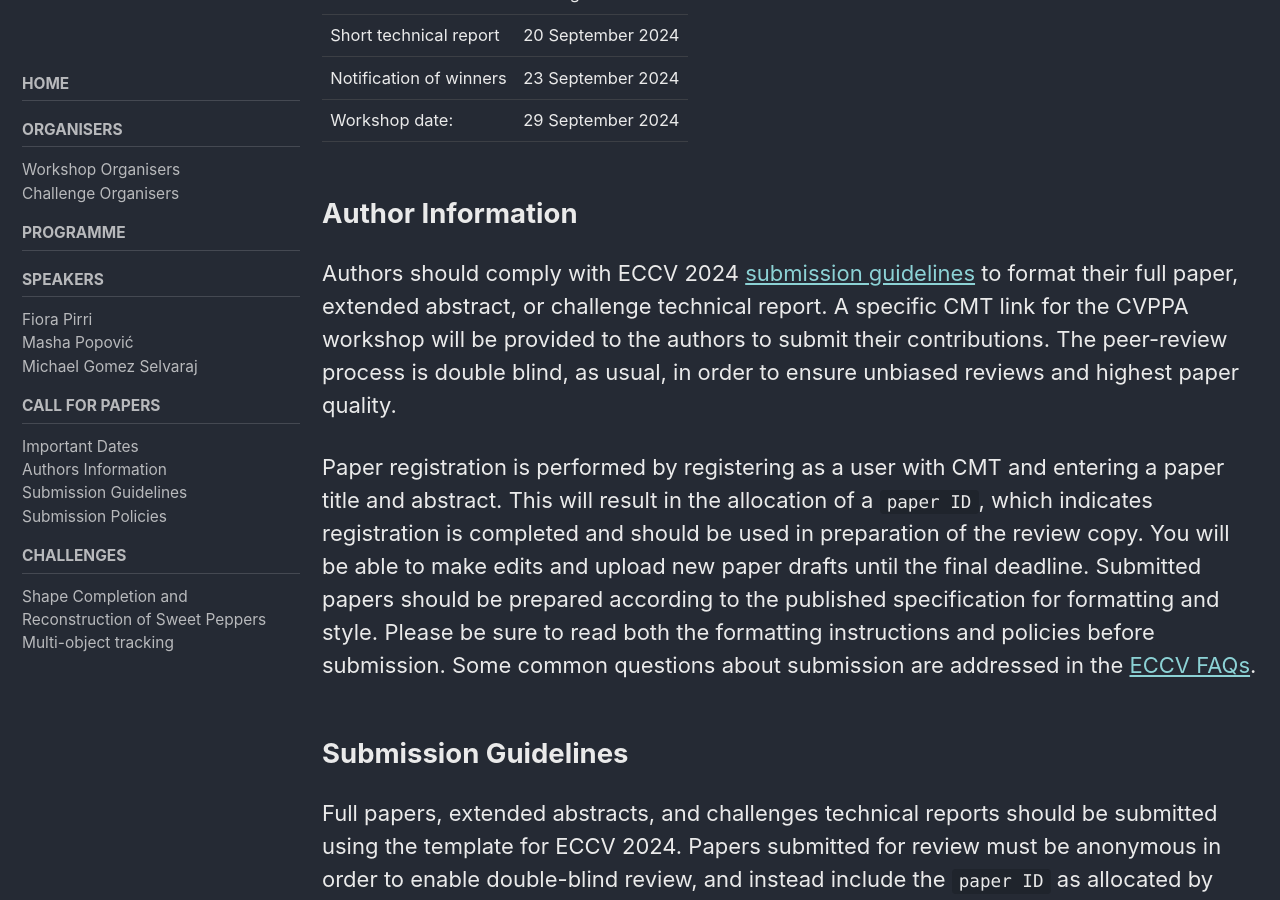
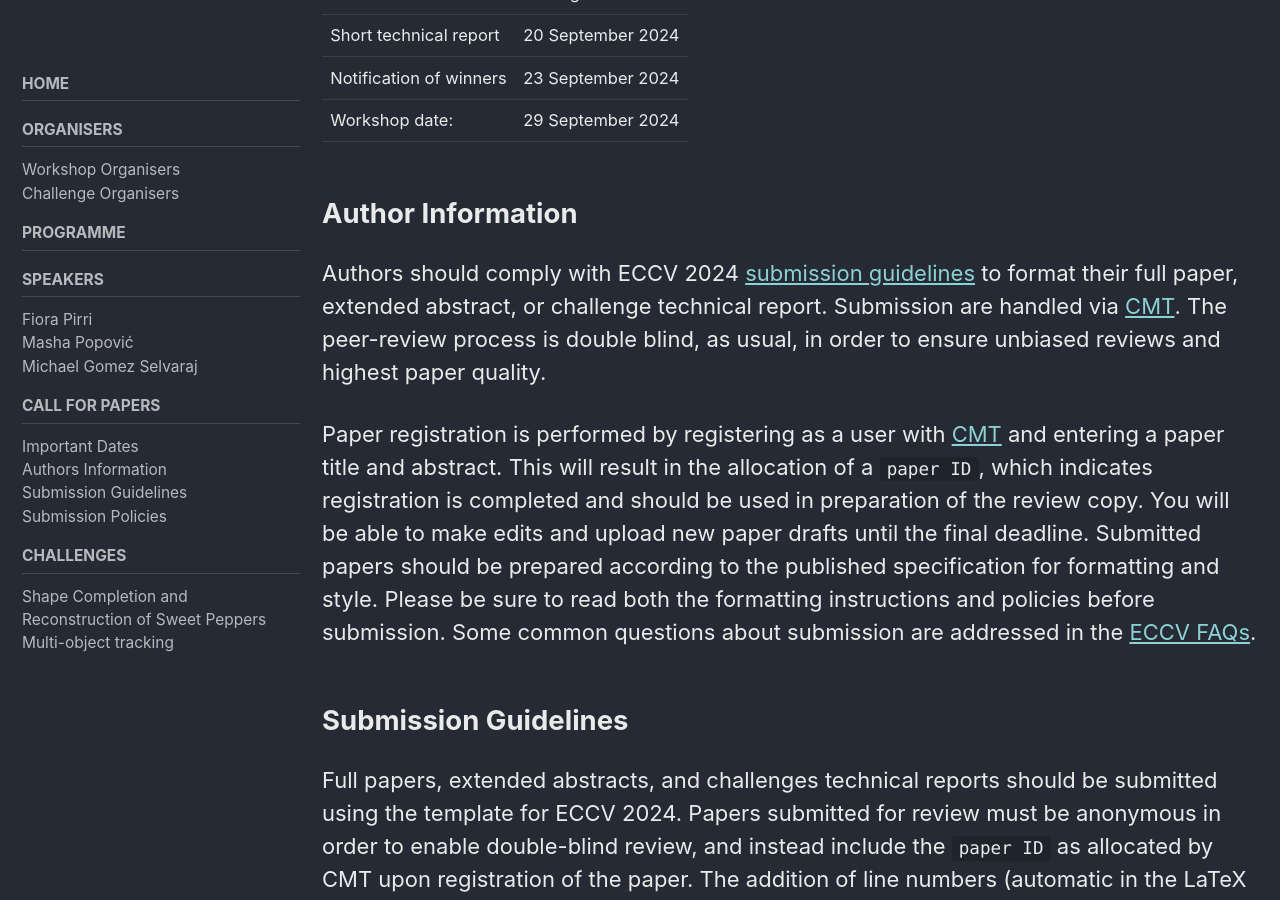
Before and after one commit to cvppa2024/cvppa2024.github.io, a Jekyll site: the page built from _pages/cfp.md, in a window 1280 px wide and 900 px high, scrolled down 1822 px. Built offline with Jekyll 4.4.1, drawn with Linux system fonts in a browser that asks for light colours; cached includes are drawn as plain includes; some of the changed text lies outside the part shown.

Commit message:
Update cfp.md
Added CMT link

```diff
--- a/_pages/cfp.md
+++ b/_pages/cfp.md
@@ -20,7 +20,7 @@ Specific topics of interest include, but are not limited to, the following:
 * image data sets defining plant phenotyping or agricultural tasks, complete with annotations if appropriate, accompanied with benchmark methods if possible, and suitable evaluation methods; and
 * challenge contributions - [click here](/challenges/) for more information regarding the challenges
 
-Submission will be done on CMT - more information will follow.
+Submission will be done on CMT. [Click here to start a submission](https://cmt3.research.microsoft.com/CVPPA2024).
 
 ## Important Dates
 
@@ -47,9 +47,9 @@ We are running two challenges this year with the following schedule.
 
 ## Author Information
 
-Authors should comply with ECCV 2024 [submission guidelines](https://eccv.ecva.net/Conferences/2024/SubmissionPolicies) to format their full paper, extended abstract, or challenge technical report. A specific CMT link for the CVPPA workshop will be provided to the authors to submit their contributions. The peer-review process is double blind, as usual, in order to ensure unbiased reviews and highest paper quality.
+Authors should comply with ECCV 2024 [submission guidelines](https://eccv.ecva.net/Conferences/2024/SubmissionPolicies) to format their full paper, extended abstract, or challenge technical report. Submission are handled via [CMT](https://cmt3.research.microsoft.com/CVPPA2024). The peer-review process is double blind, as usual, in order to ensure unbiased reviews and highest paper quality.
 
-Paper registration is performed by registering as a user with CMT and entering a paper title and abstract. This will result in the allocation of a `paper ID`, which indicates registration is completed and should be used in preparation of the review copy. You will be able to make edits and upload new paper drafts until the final deadline. Submitted papers should be prepared according to the published specification for formatting and style. Please be sure to read both the formatting instructions and policies before submission. Some common questions about submission are addressed in the [ECCV FAQs](https://eccv.ecva.net/Conferences/2024/FAQs).
+Paper registration is performed by registering as a user with [CMT](https://cmt3.research.microsoft.com/CVPPA2024) and entering a paper title and abstract. This will result in the allocation of a `paper ID`, which indicates registration is completed and should be used in preparation of the review copy. You will be able to make edits and upload new paper drafts until the final deadline. Submitted papers should be prepared according to the published specification for formatting and style. Please be sure to read both the formatting instructions and policies before submission. Some common questions about submission are addressed in the [ECCV FAQs](https://eccv.ecva.net/Conferences/2024/FAQs).
 
 ## Submission Guidelines
 
```
